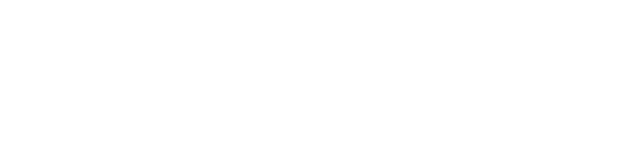
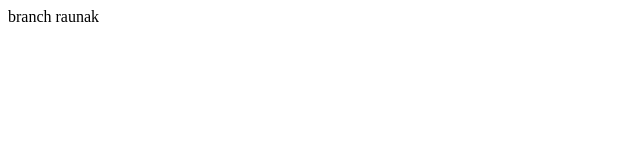
Before and after one commit to singh02raunak/start, a plain HTML site: page index.html in a window 1280 px wide. Shown: the whole page, without its empty margins (0-640 px from the left). Drawn offline with Linux system fonts and the light colour scheme.

Commit message:
quah all branch
second

third

first
squashed commit

fourth

fourth

fifth

r

sigh

del

```diff
--- a/index.html
+++ b/index.html
@@ -6,5 +6,7 @@
     <meta name="viewport" content="width=device-width, initial-scale=1.0" />
     <title>Document</title>
   </head>
-  <body></body>
+  <body>
+    branch raunak
+  </body>
 </html>
```
